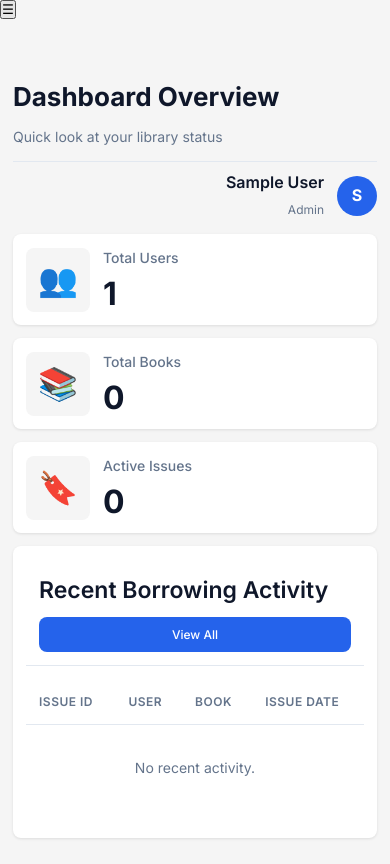
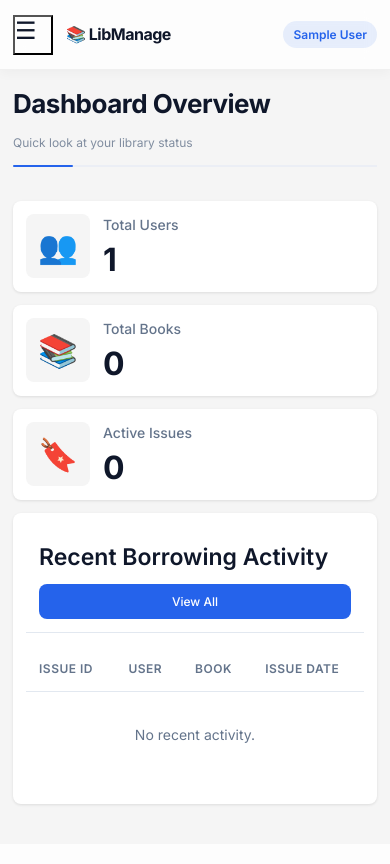
Before and after one commit to ShibilAhamed701212/Library_DBMS, a Flask app: page /dashboard in a window 390 px wide. After the commit the page ends 806 px from the top, so only its background shows below. Run offline with Flask 3, Linux system fonts and the light colour scheme; the visitor is signed in with stand-in values (Sample User, id 1); data that the repository does not hold is empty.

Commit message:
UI: Premium mobile header and stylized page headings

```diff
--- a/static/css/style.css
+++ b/static/css/style.css
@@ -397,6 +397,64 @@ tr:last-child td {
     color: white;
 }
 
+/* ================= PREMIUM MOBILE TOP BAR ================= */
+.mobile-top-bar {
+    display: none; /* Hidden by default (desktop) */
+    position: fixed;
+    top: 0;
+    left: 0;
+    width: 100%;
+    height: 70px;
+    background: rgba(255, 255, 255, 0.8);
+    backdrop-filter: blur(12px);
+    border-bottom: 1px solid rgba(0, 0, 0, 0.05);
+    z-index: 1200;
+    padding: 0 var(--space-md);
+    align-items: center;
+    justify-content: space-between;
+    box-shadow: 0 4px 10px rgba(0, 0, 0, 0.03);
+}
+
+[data-theme='dark'] .mobile-top-bar {
+    background: rgba(15, 23, 42, 0.85);
+    border-bottom: 1px solid rgba(255, 255, 255, 0.1);
+}
+
+.mobile-left {
+    display: flex;
+    align-items: center;
+    gap: var(--space-sm);
+}
+
+.mobile-logo {
+    font-weight: 700;
+    font-size: var(--text-base);
+    color: var(--text-main);
+    letter-spacing: -0.5px;
+}
+
+.mobile-user {
+    font-size: var(--text-xs);
+    font-weight: 600;
+    color: var(--primary);
+    background: rgba(37, 99, 235, 0.1);
+    padding: 4px 10px;
+    border-radius: 20px;
+}
+
+/* Redefine Menu Toggle within Mobile Top Bar */
+.mobile-top-bar .menu-toggle {
+    display: flex !important;
+    position: static;
+    background: transparent;
+    color: var(--text-main);
+    width: 40px;
+    height: 40px;
+    font-size: 24px;
+    box-shadow: none;
+    padding: 0;
+}
+
 /* ================= SIDEBAR OVERLAY ================= */
 .sidebar-overlay {
     position: fixed;
@@ -421,10 +479,16 @@ tr:last-child td {
 
 /* 1. Large Tablets & Small Desktops (< 1024px) */
 @media (max-width: 1024px) {
+    .mobile-top-bar {
+        display: flex;
+    }
+
     .sidebar {
         transform: translateX(-100%);
         width: 280px;
         max-width: 80vw;
+        top: 0;
+        z-index: 2000; /* Above mobile top bar */
     }
 
     .sidebar.open {
@@ -436,14 +500,41 @@ tr:last-child td {
         margin-left: 0 !important;
         width: 100%;
         padding: var(--space-md);
+        margin-top: 70px; /* Space for fixed mobile top bar */
     }
 
-    .menu-toggle {
-        display: flex;
+    /* Premium Page Headings for Mobile */
+    .main-content header {
+        margin-bottom: var(--space-xl);
+        padding-bottom: var(--space-md);
+        position: relative;
+        border-bottom: 2px solid rgba(37, 99, 235, 0.05);
     }
 
-    header {
-        margin-top: calc(var(--space-xl) + 10px);
+    .main-content header::after {
+        content: '';
+        position: absolute;
+        bottom: -2px;
+        left: 0;
+        width: 60px;
+        height: 2px;
+        background: var(--primary);
+        border-radius: 2px;
+    }
+
+    .header-title h1 {
+        font-size: var(--text-xl);
+        color: var(--text-main);
+        letter-spacing: -0.5px;
+    }
+
+    .header-title p {
+        font-size: var(--text-xs);
+        opacity: 0.8;
+    }
+
+    .main-content .user-profile {
+        display: none; /* Hidden on mobile as it's in the top bar */
     }
 }
 
--- a/templates/layout.html
+++ b/templates/layout.html
@@ -17,8 +17,16 @@
     {% block head %}{% endblock %}
 </head>
 <body>
-    <!-- Mobile Menu Toggle -->
-    <button class="menu-toggle" id="menuToggle">☰</button>
+    <!-- Mobile View: Premium Top Bar -->
+    <div class="mobile-top-bar">
+        <div class="mobile-left">
+            <button class="menu-toggle" id="menuToggle">☰</button>
+            <div class="mobile-logo"><span>📚</span> LibManage</div>
+        </div>
+        <div class="mobile-user">
+            <span class="mobile-user-name">{{ session.get('name', 'User') }}</span>
+        </div>
+    </div>
 
     <!-- Flash Messages -->
     <div class="flash-container">
```
